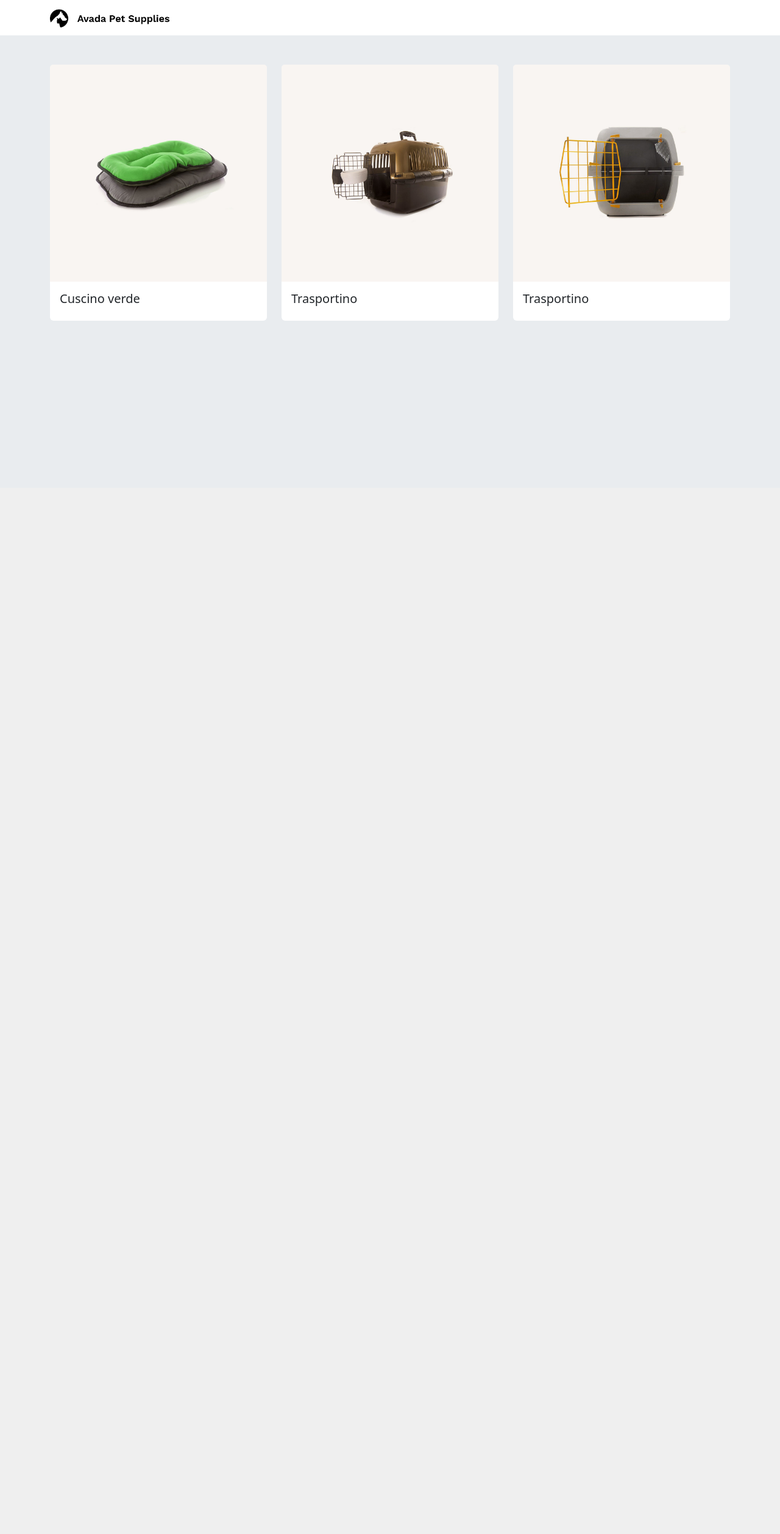
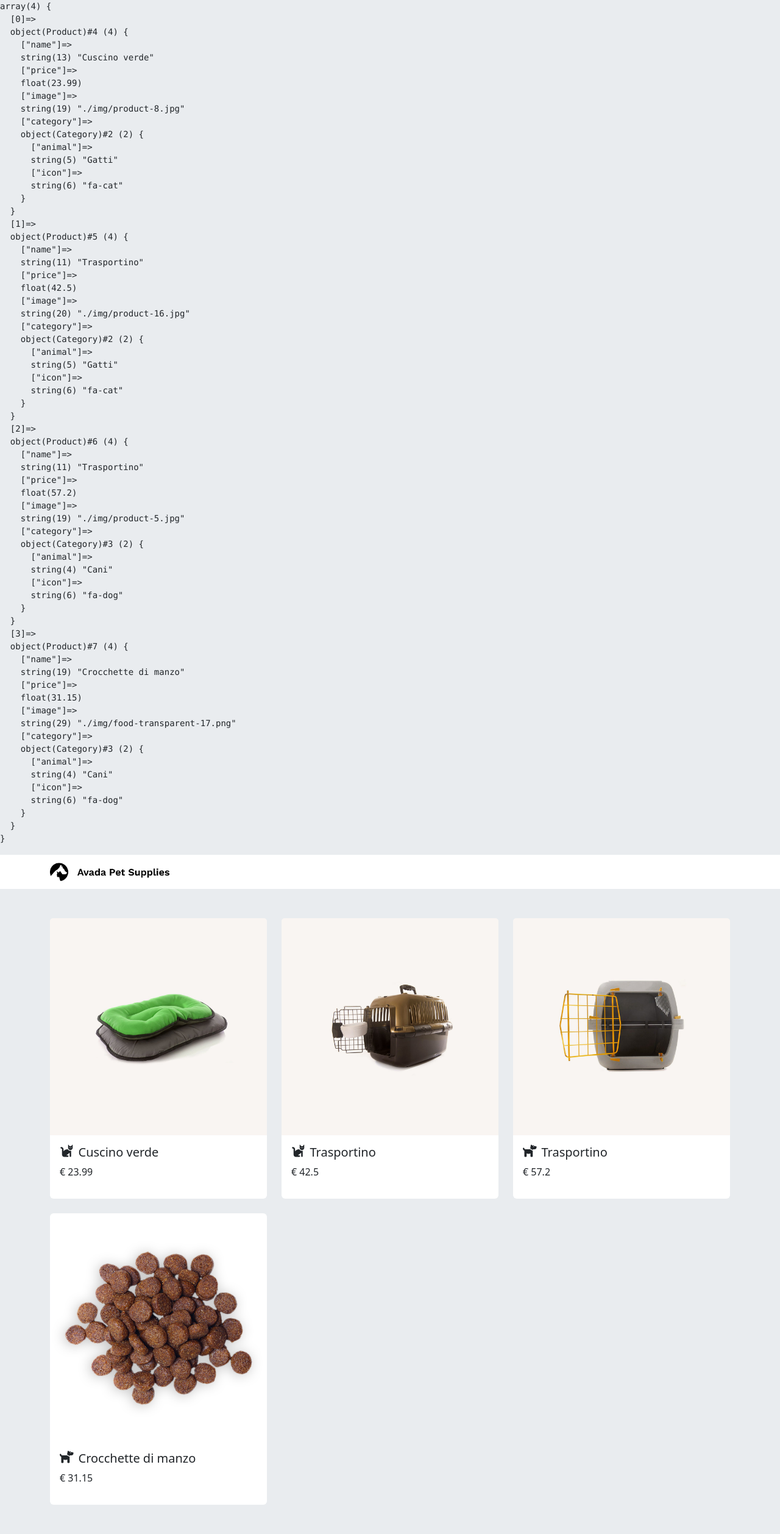
Before and after one commit to mariasolegallina/php-oop-2, a PHP site: page / in a window 1280 px wide. Shown: the whole page at 61% size. Before the commit the page ends 526 px from the top, so only its background shows below. Run offline with PHP 8.4, Linux system fonts and the light colour scheme; some libraries are stand-ins or nearby versions.

Commit message:
add extended classes

```diff
--- a/Layout/header.php
+++ b/Layout/header.php
@@ -5,6 +5,9 @@
     <meta charset="UTF-8">
     <meta name="viewport" content="width=device-width, initial-scale=1.0">
     <title>PHP OOP 2</title>
+
+    <!-- fontawesome -->
+    <script src="https://kit.fontawesome.com/026198de9d.js" crossorigin="anonymous"></script>
 
     <!-- Bootstrap -->
     <link href="https://cdn.jsdelivr.net/npm/bootstrap@5.3.3/dist/css/bootstrap.min.css" rel="stylesheet" integrity="sha384-QWTKZyjpPEjISv5WaRU9OFeRpok6YctnYmDr5pNlyT2bRjXh0JMhjY6hW+ALEwIH" crossorigin="anonymous">
--- /dev/null
+++ b/Models/Carrier.php
@@ -0,0 +1,28 @@
+<?php
+
+require_once __DIR__ . '/Product.php';
+
+class Carrier extends Product
+{
+    public $height;
+    public $length;
+    public $depth;
+
+    /**
+     * __construct
+     *
+     * @param  string $_name
+     * @param  float $_price
+     * @param  string $_image
+     * @param  Category $_category
+     * @param  float $_height
+     * @param  float $_length
+     * @param float $_depth
+     */
+    function __construct($_name, $_price, $_image, Category $_category, $_height, $_length, $_depth)
+    {
+        $this->height = $_height;
+        $this->length = $_length;
+        $this->depth = $_depth;
+    }
+}
--- a/Models/Food.php
+++ b/Models/Food.php
@@ -7,10 +7,14 @@ class Food extends Product
     /**
      * __construct
      *
+     * @param  string $_name
+     * @param  float $_price
+     * @param  string $_image
+     * @param  Category $_category
      * @param  string $_weight
      * @param  string[] $_ingredients
      */
-    function __construct($_weight, $_ingredients)
+    function __construct($_name, $_price, $_image, Category $_category, $_weight, $_ingredients)
     {
         $this->weight = $_weight;
         $this->ingredients = $_ingredients;
--- a/Models/Product.php
+++ b/Models/Product.php
@@ -1,4 +1,7 @@
 <?php
+
+require_once __DIR__ . '/Category.php';
+
 class Product
 {
     public $name;
@@ -11,14 +14,15 @@ class Product
      * __construct
      *
      * @param  string $_name
-     * @param  int $_price
+     * @param  float $_price
      * @param  string $_image
      * @param  Category $_category
      */
-    function __construct($_name, $_price, $_image, Category $_category)
+    function __construct($_name, $_price, $_image, Category $category)
     {
         $this->name = $_name;
         $this->price = $_price;
         $this->image = $_image;
+        $this->category = $category;
     }
 }
--- a/db.php
+++ b/db.php
@@ -1,16 +1,19 @@
 <?php
-require __DIR__ . '/Models/Category.php';
-require __DIR__ . '/Models/Product.php';
+require_once './Models/Category.php';
+require_once './Models/Product.php';
+require_once './Models/Food.php';
+require_once './Models/Carrier.php';
 
 // Categories
-$forCats = new Category("Gatti", "");
-$forDogs = new Category("Cani", "");
+$forCats = new Category("Gatti", "fa-cat");
+$forDogs = new Category("Cani", "fa-dog");
 
 
 // Products
 $products = [
     new Product("Cuscino verde", 23.99, "./img/product-8.jpg", $forCats),
-    new Product("Trasportino", 42.50, "./img/product-16.jpg", $forCats),
-    new Product("Trasportino", 57.20, "./img/product-5.jpg", $forDogs),
+    new Product("Trasportino", 42.50, "./img/product-16.jpg", $forCats, 30, 43, 32),
+    new Product("Trasportino", 57.20, "./img/product-5.jpg", $forDogs, 50, 70, 64),
+    new Product("Crocchette di manzo", 31.15, "./img/food-transparent-17.png", $forDogs, 5, "manzo"),
 
 ];
--- a/index.php
+++ b/index.php
@@ -1,5 +1,7 @@
 <?php
 require 'db.php';
+
+echo '<pre>', var_dump($products), '</pre>';
 
 // header
 require './Layout/header.php'
@@ -7,7 +9,7 @@ require './Layout/header.php'
 
 
 
-<div class="row row-cols-3">
+<div class="row row-cols-3 row-gap-4">
 
     <?php
     foreach ($products as $product) {
@@ -15,8 +17,13 @@ require './Layout/header.php'
         <div class="col d-flex justify-content-center">
             <div class="card border border-0">
                 <img src="<?= $product->image ?>" class="card-img-top">
+
                 <div class="card-body">
-                    <h5><?= $product->name ?></h5>
+                    <h5 class="card-title d-flex gap-2">
+                        <span><i class="fa-solid <?= $product->category->icon ?>"></i></span>
+                        <span><?= $product->name ?></span>
+                    </h5>
+                    <p>€ <?= $product->price ?></p>
 
                     <!-- more info -->
 
```
